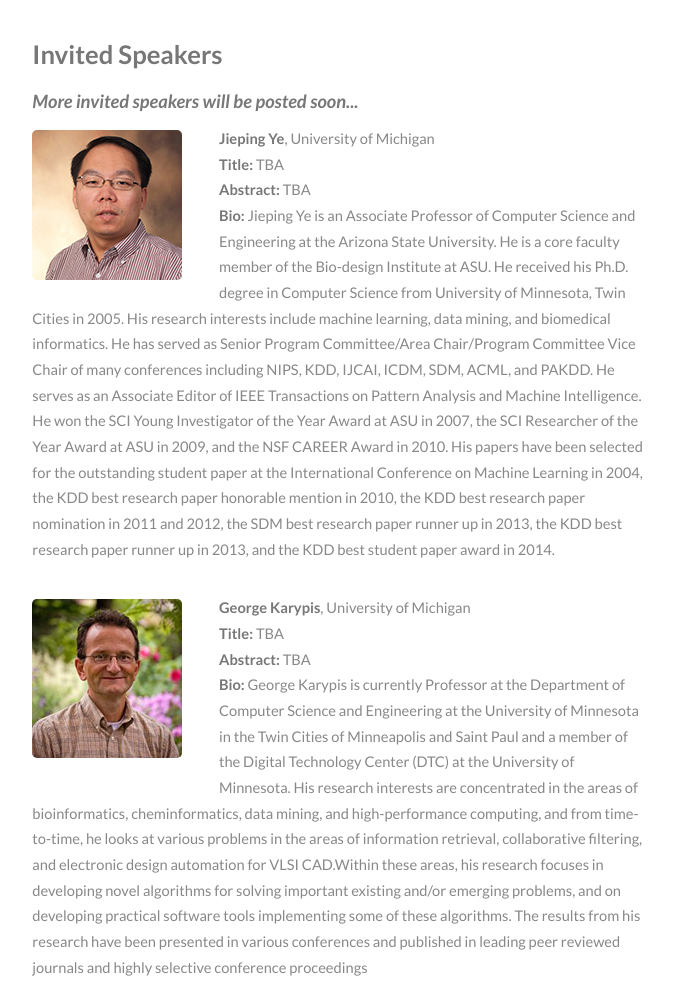
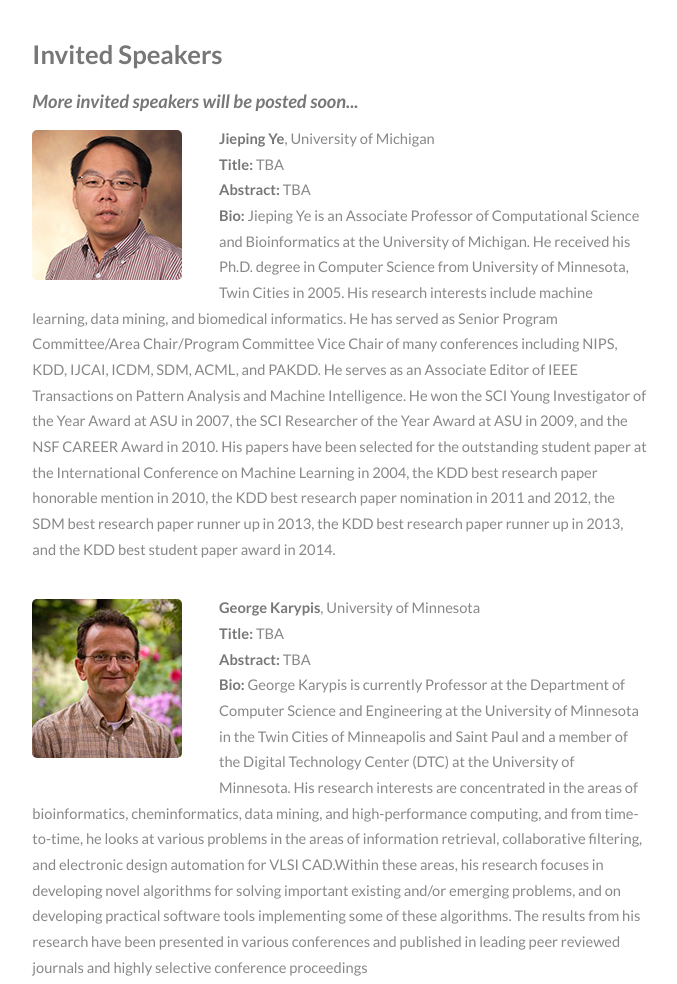
Before and after one commit to jiayuzhou/MLRec, a plain HTML site: page index.html in a window 1280 px wide. Shown: the part 1860-2844 px from the top of the page, without its empty margins (153-830 px from the left). Drawn offline with Linux system fonts and the light colour scheme.

Commit message:
Fix typo

```diff
--- a/index.html
+++ b/index.html
@@ -105,10 +105,10 @@
 								<b>Jieping Ye</b>, University of Michigan <br />
 								<b>Title:</b> TBA <br />
 								<b>Abstract:</b> TBA <br />
-								<b>Bio:</b> Jieping Ye is an Associate Professor of Computer Science and Engineering at the Arizona State University. He is a core faculty member of the Bio-design Institute at ASU. He received his Ph.D. degree in Computer Science from University of Minnesota, Twin Cities in 2005. His research interests include machine learning, data mining, and biomedical informatics. He has served as Senior Program Committee/Area Chair/Program Committee Vice Chair of many conferences including NIPS, KDD, IJCAI, ICDM, SDM, ACML, and PAKDD. He serves as an Associate Editor of IEEE Transactions on Pattern Analysis and Machine Intelligence. He won the SCI Young Investigator of the Year Award at ASU in 2007, the SCI Researcher of the Year Award at ASU in 2009, and the NSF CAREER Award in 2010. His papers have been selected for the outstanding student paper at the International Conference on Machine Learning in 2004, the KDD best research paper honorable mention in 2010, the KDD best research paper nomination in 2011 and 2012, the SDM best research paper runner up in 2013, the KDD best research paper runner up in 2013, and the KDD best student paper award in 2014.</p>
+								<b>Bio:</b> Jieping Ye is an Associate Professor of Computational Science and Bioinformatics at the University of Michigan. He received his Ph.D. degree in Computer Science from University of Minnesota, Twin Cities in 2005. His research interests include machine learning, data mining, and biomedical informatics. He has served as Senior Program Committee/Area Chair/Program Committee Vice Chair of many conferences including NIPS, KDD, IJCAI, ICDM, SDM, ACML, and PAKDD. He serves as an Associate Editor of IEEE Transactions on Pattern Analysis and Machine Intelligence. He won the SCI Young Investigator of the Year Award at ASU in 2007, the SCI Researcher of the Year Award at ASU in 2009, and the NSF CAREER Award in 2010. His papers have been selected for the outstanding student paper at the International Conference on Machine Learning in 2004, the KDD best research paper honorable mention in 2010, the KDD best research paper nomination in 2011 and 2012, the SDM best research paper runner up in 2013, the KDD best research paper runner up in 2013, and the KDD best student paper award in 2014.</p>
 
 								<p><span class="image left"><img src="images/karypis.jpg" alt="George Karypis" /></span>
-								<b>George Karypis</b>, University of Michigan <br />
+								<b>George Karypis</b>, University of Minnesota <br />
 								<b>Title:</b> TBA <br />
 								<b>Abstract:</b> TBA <br />
 								<b>Bio: </b> George Karypis is currently Professor at the Department of Computer Science and Engineering at the University of Minnesota in the Twin Cities of Minneapolis and Saint Paul and a member of the Digital Technology Center (DTC) at the University of Minnesota. His research interests are concentrated in the areas of bioinformatics, cheminformatics, data mining, and high-performance computing, and from time-to-time, he looks at various problems in the areas of information retrieval, collaborative filtering, and electronic design automation for VLSI CAD.Within these areas, his research focuses in developing novel algorithms for solving important existing and/or emerging problems, and on developing practical software tools implementing some of these algorithms. The results from his research have been presented in various conferences and published in leading peer reviewed journals and highly selective conference proceedings</p>
```
